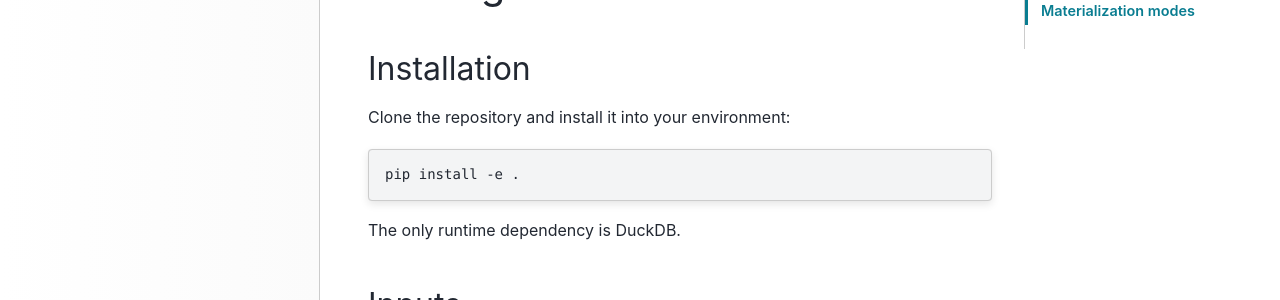
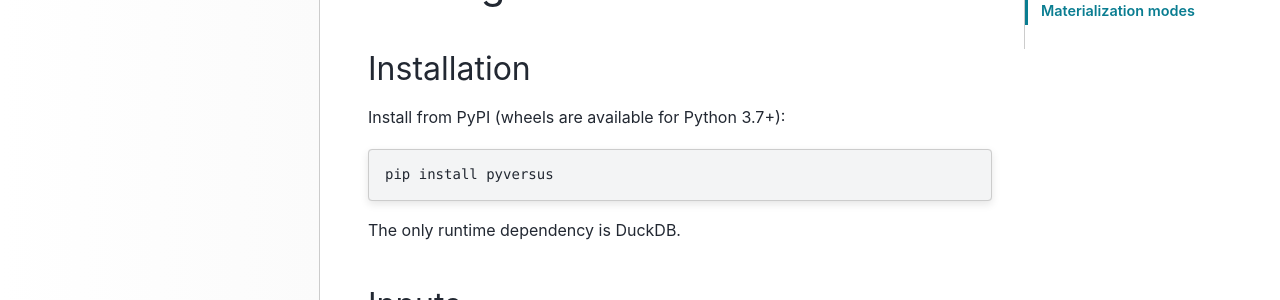
Before and after one commit to eutwt/pyversus, a Sphinx documentation site: the page built from docs_api/source/getting-started.rst, in a window 1280 px wide and 900 px high. Shown: the part 186-486 px from the top of the window. Built offline with Sphinx 7.4.7 and the PyData theme 0.15.4, drawn with Linux system fonts in a browser that asks for light colours.

Commit message:
Test 3.7 via wheel install and update docs

````diff
--- a/README.qmd
+++ b/README.qmd
@@ -22,11 +22,10 @@ methods for displaying the differences.
 
 ## Installation
 
-Clone the repo (or add it as a submodule) and install it into your
-environment using:
+Install from PyPI (wheels are available for Python 3.7+):
 
 ```bash
-pip install -e .
+pip install pyversus
 ```
 
 That command installs DuckDB, the only runtime dependency.
--- a/docs_api/source/getting-started.rst
+++ b/docs_api/source/getting-started.rst
@@ -4,11 +4,11 @@ Getting started
 Installation
 ------------
 
-Clone the repository and install it into your environment:
+Install from PyPI (wheels are available for Python 3.7+):
 
 .. code-block:: bash
 
-   pip install -e .
+   pip install pyversus
 
 The only runtime dependency is DuckDB.
 
````
Also changed, not shown: README.md (+2 -3 lines), 1 other file.
